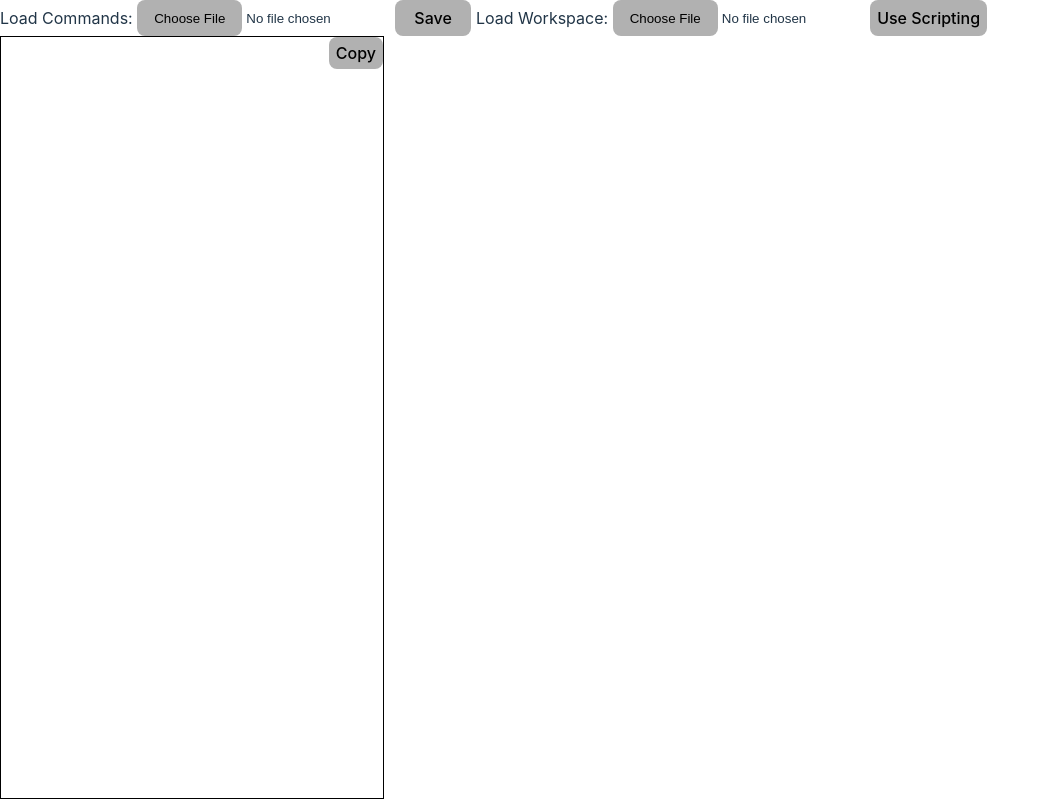
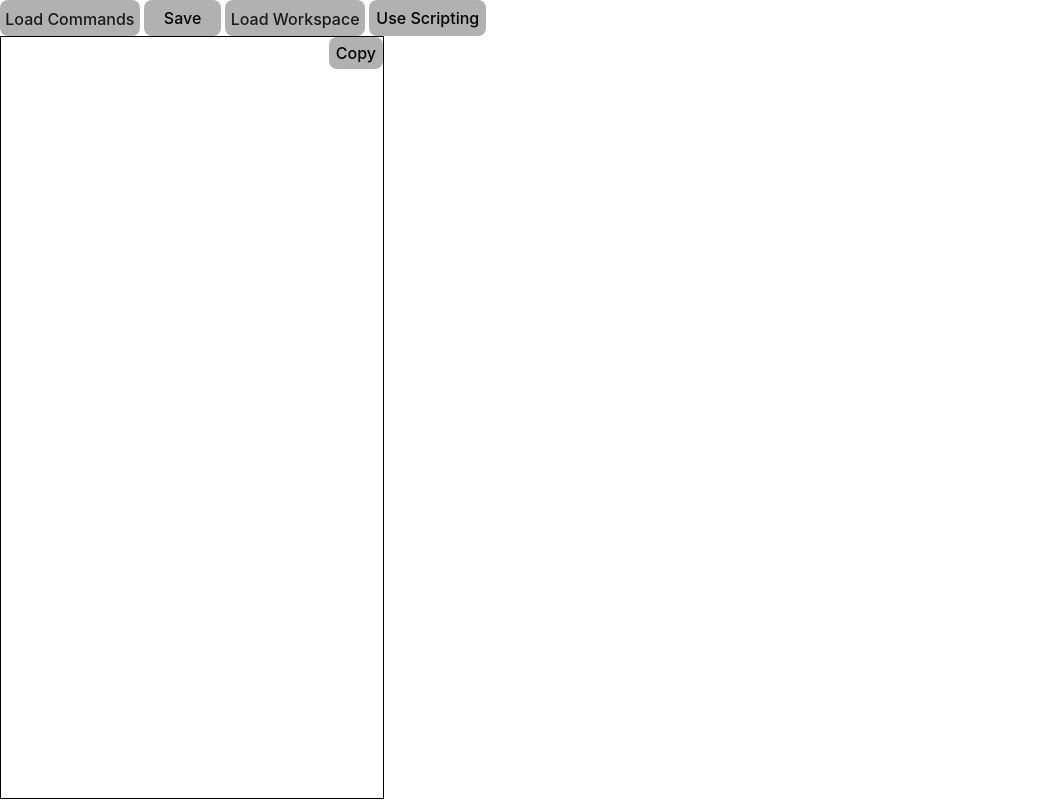
Before and after one commit to Gold856/AutoBlocks, a website built with Vite: page index.html in a window 1280 px wide. Shown: the whole page, without its empty margins (0-1050 px from the left). Built offline with nearby package versions, Linux system fonts and the light colour scheme; what blockly would draw is missing.

Commit message:
Show labels instead of file input and clean up CSS

```diff
--- a/index.html
+++ b/index.html
@@ -15,11 +15,15 @@
 
 	<body>
 		<div id="toolbar">
-			<span>Load Commands:</span>
-			<input id="fileInput" type="file" accept="application/json" />
+			<label>
+				&nbsp;Load Commands
+				<input id="fileInput" type="file" accept="application/json" />
+			</label>
 			<button id="saveWorkspace">Save</button>
-			<span>Load Workspace:</span>
-			<input id="loadWorkspace" type="file" accept="application/json" />
+			<label>
+				&nbsp;Load Workspace
+				<input id="loadWorkspace" type="file" accept="application/json" />
+			</label>
 			<button id="languageToggle">Use Scripting</button>
 		</div>
 		<div id="blocklyArea">
--- a/src/style.css
+++ b/src/style.css
@@ -48,10 +48,6 @@ h1 {
 	line-height: 1.1;
 }
 
-span {
-	vertical-align: middle;
-}
-
 #blocklyArea {
 	display: flex;
 	height: 95.4vh;
@@ -59,29 +55,43 @@ span {
 }
 
 #toolbar {
-	height: 4.5vh;
+	--height: 4.5vh;
+	height: var(--height);
 	& input {
+		width: 0;
+		height: 0;
+	}
+	& label,
+	button {
+		vertical-align: top;
 		height: inherit;
+		min-width: fit-content;
 	}
-	& input::file-selector-button {
+	& label {
+		box-sizing: border-box;
+		display: inline-block;
+		width: 10vw;
+		text-align: center;
+		line-height: var(--height);
 		border-radius: 8px;
 		border: 1px solid transparent;
-		padding: 0.6em 1.2em;
+		font-weight: 500;
+		color: #1a1a1a;
+		background-color: #b1b1b1;
 		cursor: pointer;
 		transition: border-color 0.25s;
-		height: inherit;
 	}
-	& button {
-		vertical-align: top;
-		align-items: stretch;
-		height: inherit;
+	& label:hover {
+		border-color: #646cff;
+	}
+	& label:focus-within {
+		outline: 4px auto -webkit-focus-ring-color;
 	}
 	#saveWorkspace {
 		width: 6vw;
 	}
 	#languageToggle {
 		width: 9vw;
-		min-width: fit-content;
 	}
 }
 
```
